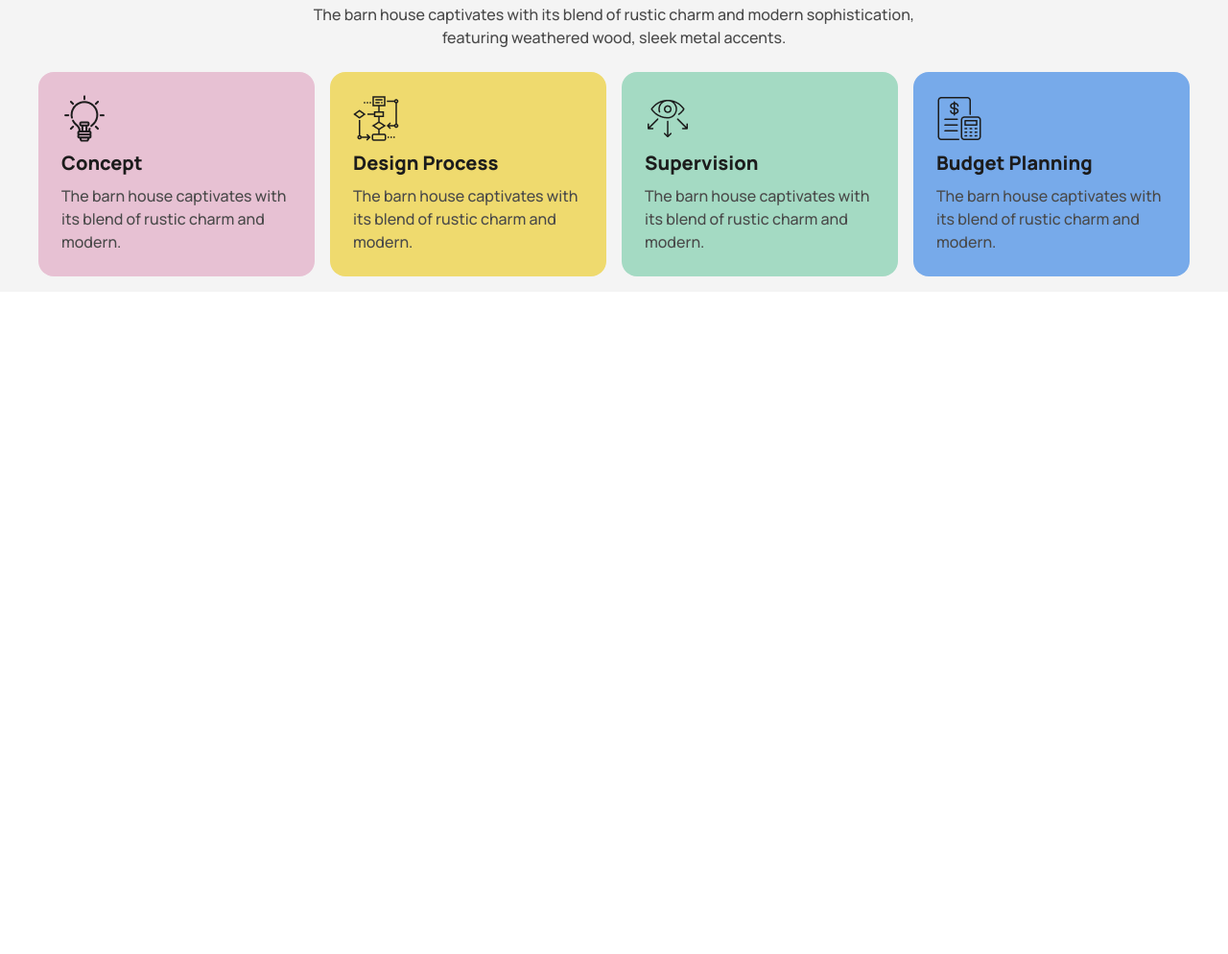
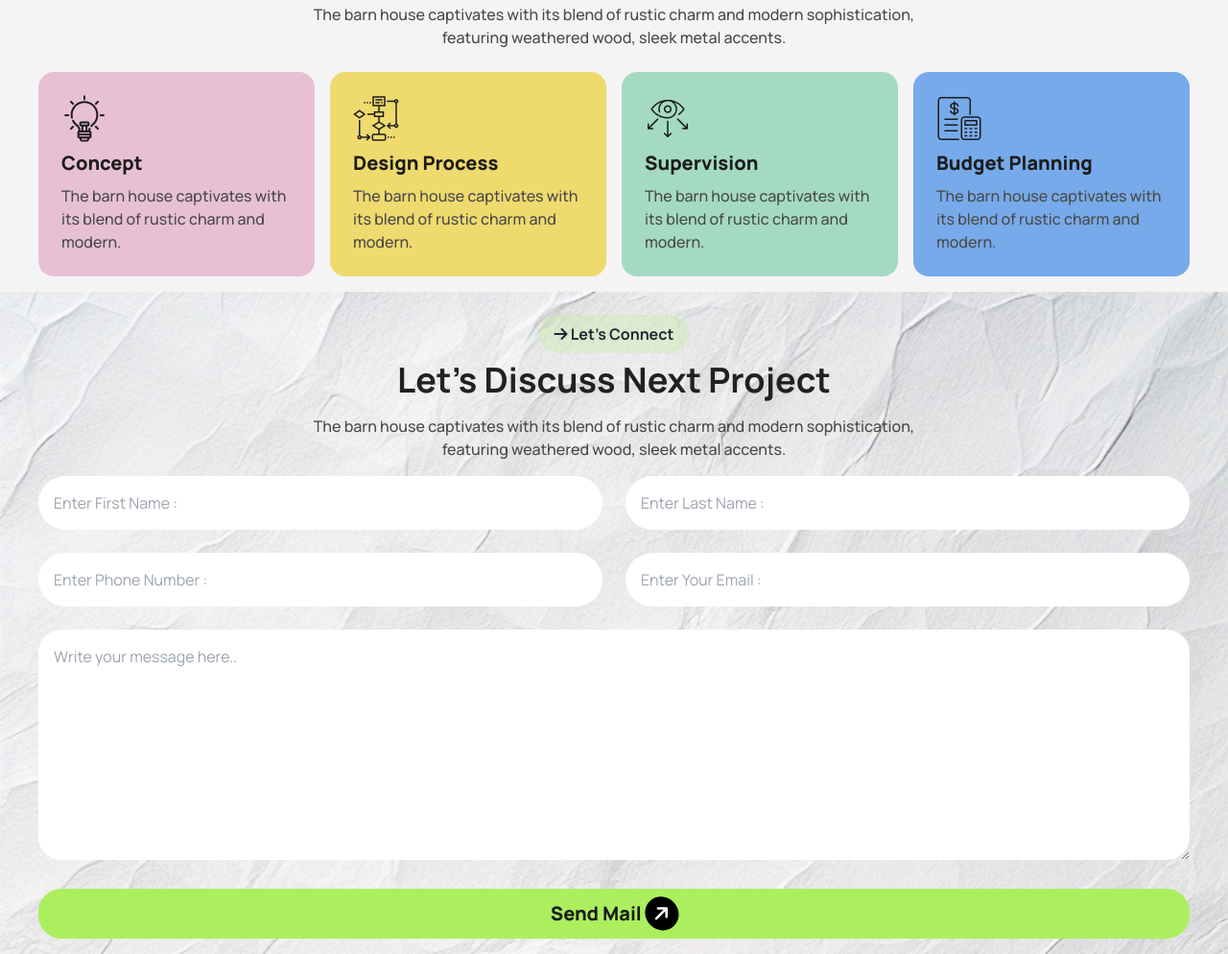
Before and after one commit to lukmanxpert/Rinterio, a plain HTML site: page index.html in a window 1280 px wide. Shown: the part 1371-2365 px from the top of the page at 96% size. Before the commit the page ends 1675 px from the top, so only its background shows below. Drawn offline with nearby package versions, Linux system fonts and the light colour scheme.

Commit message:
added disscuss next project section

```diff
--- a/index.html
+++ b/index.html
@@ -193,6 +193,48 @@
         </section>
         <!-- our works section ends -->
 
+        <!-- discuss next project starts -->
+        <section class="p-4 md:px-8 lg:px-10 bg-cover bg-[url(./assets/bg.jpg)]">
+            <div class="text-center">
+                <a class="text-base font-bold rounded-3xl bg-[rgba(172,239,95,0.2)] py-2 px-4 inline-block my-2"><i
+                        class="fa-solid fa-arrow-right"></i> Let’s Connect</a>
+                <h3 class="text-4xl font-bold text-[#212121]">Let’s Discuss Next Project</h3>
+                <p class="font-medium text-base text-[#494949] my-4">The barn house captivates with its blend of rustic
+                    charm and modern sophistication, <br class="hidden md:inline-block"> featuring weathered wood, sleek metal accents.</p>
+            </div>
+            <!-- inout field start -->
+            <div>
+                <form action="" class="grid grid-cols-1 md:grid-cols-2 gap-6 text-center">
+                    <label class="inline-block" for="firstName">
+                        <input class="w-full py-4 px-4 rounded-[64px]" type="text" name="" id="firstName" required
+                            placeholder="Enter First Name :">
+                    </label>
+                    <label class="inline-block" for="lastName">
+                        <input class="w-full py-4 px-4 rounded-[64px]" type="text" name="" id="lastName" required
+                            placeholder="Enter Last Name :">
+                    </label>
+                    <label class="inline-block" for="phoneNumber">
+                        <input class="w-full py-4 px-4 rounded-[64px]" type="text" name="" id="phoneNumber" required
+                            placeholder="Enter Phone Number :">
+                    </label>
+                    <label class="inline-block" for="email">
+                        <input class="w-full py-4 px-4 rounded-[64px]" type="email" name="" id="email" required
+                            placeholder="Enter Your Email :">
+                    </label>
+                    <label class="inline-block md:col-span-2" for="textArea">
+                        <textarea class="w-full py-4 px-4 rounded-3xl h-60" name="" id="textArea"
+                            placeholder="Write your message here.."></textarea>
+                    </label>
+                    <label for="submit" class="inline-block md:col-span-2">
+                        <button class="bg-[#ABEF5F] rounded-3xl py-2 px-4 w-full text-xl font-extrabold text-[#1C1C1C]"
+                            type="submit" id="submit">Send Mail <i
+                                class="fa-solid fa-arrow-right bg-black rounded-[50%] p-2 -rotate-45 text-white"></i></button>
+                    </label>
+                </form>
+            </div>
+        </section>
+        <!-- discuss next project ends -->
+
     </main>
     <footer>
     </footer>
```
